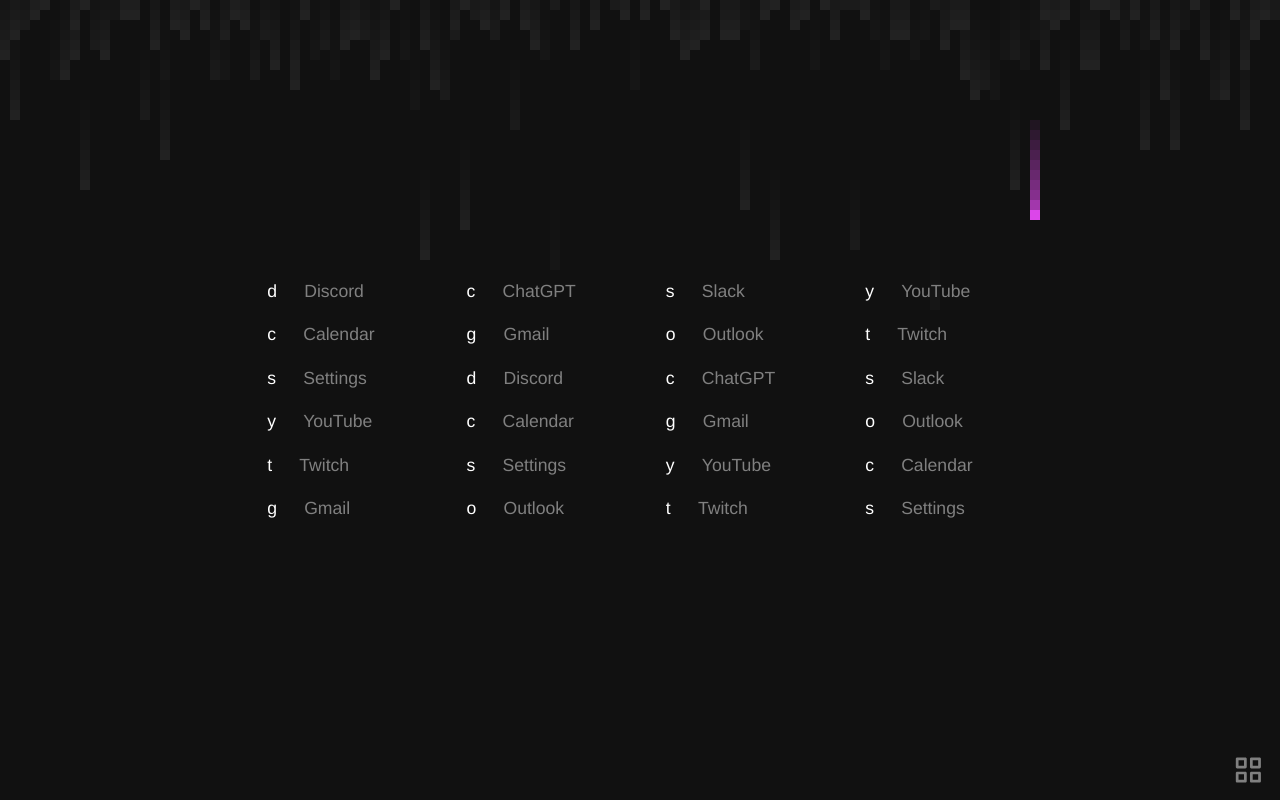
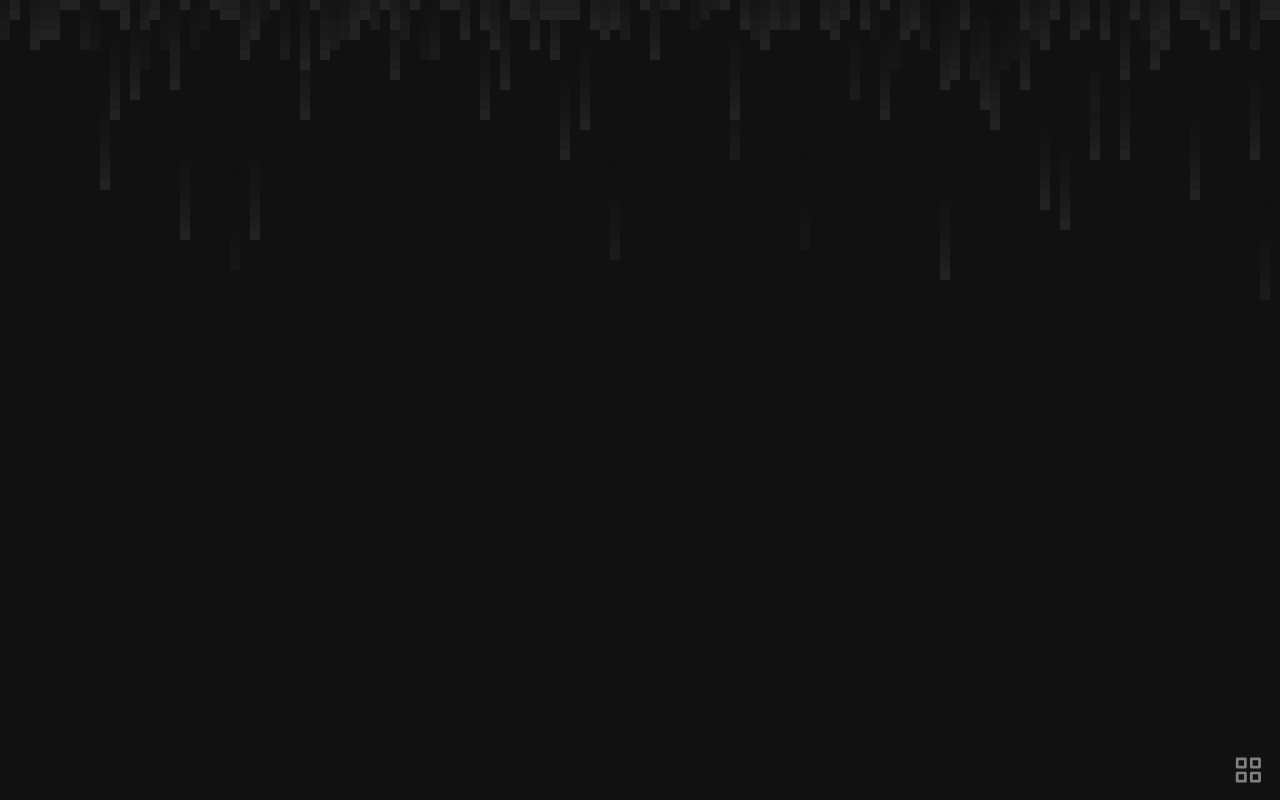
Before and after one commit to r-moret/rain.js, a React (Vite) app: page / in a window 1280 px wide. Built offline with nearby package versions, Linux system fonts and the light colour scheme.

Commit message:
add settings load and save to localStorage

```diff
--- a/config.json
+++ /dev/null
@@ -1,100 +0,0 @@
-{
-    "links":[
-        {
-            "title":"Discord",
-            "link":"https://discord.com/"
-        },
-        {
-            "title":"ChatGPT",
-            "link":"https://chat.openai.com/"
-        },
-        {
-            "title":"Slack",
-            "link":"#"
-        },
-        {
-            "title":"YouTube",
-            "link":"#"
-        },
-        {
-            "title":"Calendar",
-            "link":"#"
-        },
-        {
-            "title":"Gmail",
-            "link":"#"
-        },
-        {
-            "title":"Outlook",
-            "link":"#"
-        },
-        {
-            "title":"Twitch",
-            "link":"#"
-        },
-        {
-            "title":"Settings",
-            "link":"#"
-        },
-        {
-            "title":"Discord",
-            "link":"#"
-        },
-        {
-            "title":"ChatGPT",
-            "link":"#"
-        },
-        {
-            "title":"Slack",
-            "link":"#"
-        },
-        {
-            "title":"YouTube",
-            "link":"#"
-        },
-        {
-            "title":"Calendar",
-            "link":"#"
-        },
-        {
-            "title":"Gmail",
-            "link":"#"
-        },
-        {
-            "title":"Outlook",
-            "link":"#"
-        },
-        {
-            "title":"Twitch",
-            "link":"#"
-        },
-        {
-            "title":"Settings",
-            "link":"#"
-        },
-        {
-            "title":"YouTube",
-            "link":"#"
-        },
-        {
-            "title":"Calendar",
-            "link":"#"
-        },
-        {
-            "title":"Gmail",
-            "link":"#"
-        },
-        {
-            "title":"Outlook",
-            "link":"#"
-        },
-        {
-            "title":"Twitch",
-            "link":"#"
-        },
-        {
-            "title":"Settings",
-            "link":"#"
-        }
-    ]
-}
--- a/src/components/App/App.jsx
+++ b/src/components/App/App.jsx
@@ -7,14 +7,23 @@
 import { SettingsModal } from "../SettingsModal/SettingsModal.jsx"
 import "./App.css"
 
-import CONFIG from "../../../config.json"
 
 export function App() {
     const [isSearchVisible, setIsSearchVisible] = useState(false)
     const [isSettingsOpen, setIsSettingsOpen] = useState(false)
-    const [settings, setSettings] = useState({
-        "links": CONFIG.links
+    const [settings, setSettings] = useState(() => {
+        const settingsFromStorage = window.localStorage.getItem("settings")
+
+        if (settingsFromStorage) {
+            return JSON.parse(settingsFromStorage)
+        }
+        return {links: []}
     })
+
+    const saveSettings = (settings) => {
+        setSettings(settings)
+        window.localStorage.setItem("settings", JSON.stringify(settings))
+    }
 
     const handleKeyDown = () => {
         if (!isSettingsOpen) {
@@ -35,7 +44,8 @@
             document.removeEventListener("keydown", handleKeyDown)
             document.removeEventListener("input", handleInput)
         }
-    }, [isSettingsOpen])
+    }, [isSettingsOpen]) // Each time the settings are opened/closed the listener functions
+                         // are readded with the new value of the state (visible/not visible)
 
     return (
         <>
@@ -51,7 +61,13 @@
             <footer>
                 <SettingsIcon setIsOpen={setIsSettingsOpen}/>
             </footer>
-            <Hideable shown={isSettingsOpen}><SettingsModal setIsOpen={setIsSettingsOpen} settings={settings} setSettings={setSettings} /></Hideable>
+            <Hideable shown={isSettingsOpen}>
+                <SettingsModal
+                    setIsOpen={setIsSettingsOpen}
+                    settings={settings}
+                    saveSettings={saveSettings}
+                />
+            </Hideable>
         </>
     )
 }
--- a/src/components/SettingsLinks/SettingsLinks.jsx
+++ b/src/components/SettingsLinks/SettingsLinks.jsx
@@ -13,7 +13,7 @@
     <svg fill="#000000" viewBox="0 0 32 32" xmlns="http://www.w3.org/2000/svg"><g id="SVGRepo_bgCarrier" stroke-width="0"></g><g id="SVGRepo_tracerCarrier" stroke-linecap="round" stroke-linejoin="round"></g><g id="SVGRepo_iconCarrier"> <path d="M18.8,16l5.5-5.5c0.8-0.8,0.8-2,0-2.8l0,0C24,7.3,23.5,7,23,7c-0.5,0-1,0.2-1.4,0.6L16,13.2l-5.5-5.5 c-0.8-0.8-2.1-0.8-2.8,0C7.3,8,7,8.5,7,9.1s0.2,1,0.6,1.4l5.5,5.5l-5.5,5.5C7.3,21.9,7,22.4,7,23c0,0.5,0.2,1,0.6,1.4 C8,24.8,8.5,25,9,25c0.5,0,1-0.2,1.4-0.6l5.5-5.5l5.5,5.5c0.8,0.8,2.1,0.8,2.8,0c0.8-0.8,0.8-2.1,0-2.8L18.8,16z"></path> </g></svg>
 )
 
-export function SettingsLinks({ settings, setSettings }) {
+export function SettingsLinks({ settings, saveSettings }) {
 
     const deepcopy = (object) => JSON.parse(JSON.stringify(object))
     const [modSettings, setModSettings] = useState(settings)
@@ -47,7 +47,7 @@
         setJustAdded(true)
     }
 
-    const handleSaveClick = () => setSettings(modSettings)
+    const handleSaveClick = () => saveSettings(modSettings)
 
     // Scroll to bottom of the list only when new link is added
     useEffect(() => {
--- a/src/components/SettingsModal/SettingsModal.jsx
+++ b/src/components/SettingsModal/SettingsModal.jsx
@@ -2,14 +2,14 @@
 import { SettingsLinks } from "../SettingsLinks/SettingsLinks.jsx"
 import "./SettingsModal.css"
 
-export function SettingsModal({ setIsOpen, settings, setSettings }) {
+export function SettingsModal({ setIsOpen, settings, saveSettings }) {
     const [selectedTab, setSelectedTab] = useState(0)
 
     const closeModal = () => setIsOpen(false)
 
     const tabs = [
         {title: "Settings", component: <></>},
-        {title: "Links", component: <SettingsLinks settings={settings} setSettings={setSettings} />},
+        {title: "Links", component: <SettingsLinks settings={settings} saveSettings={saveSettings} />},
         {title: "About", component: <></>},
     ]
 
```
